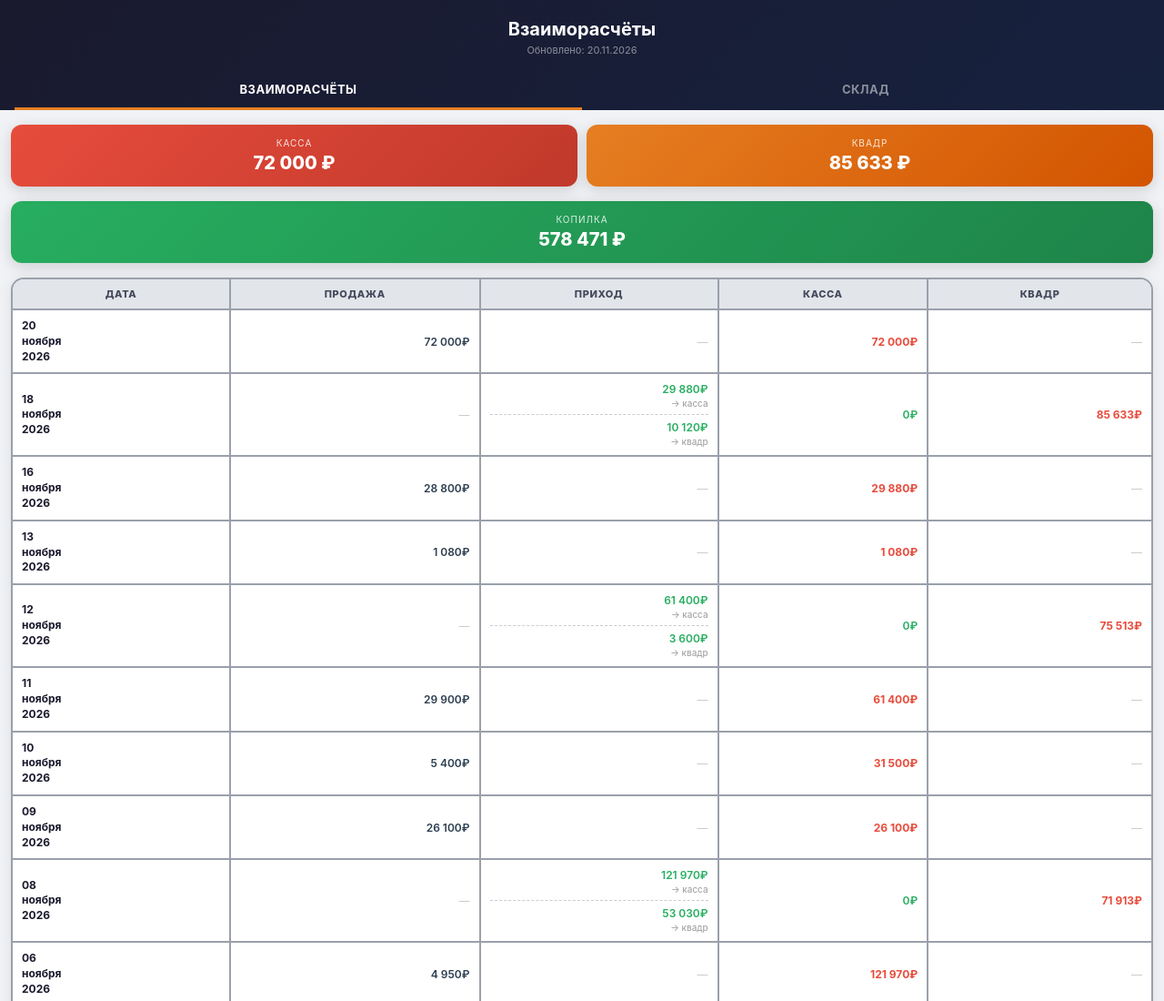
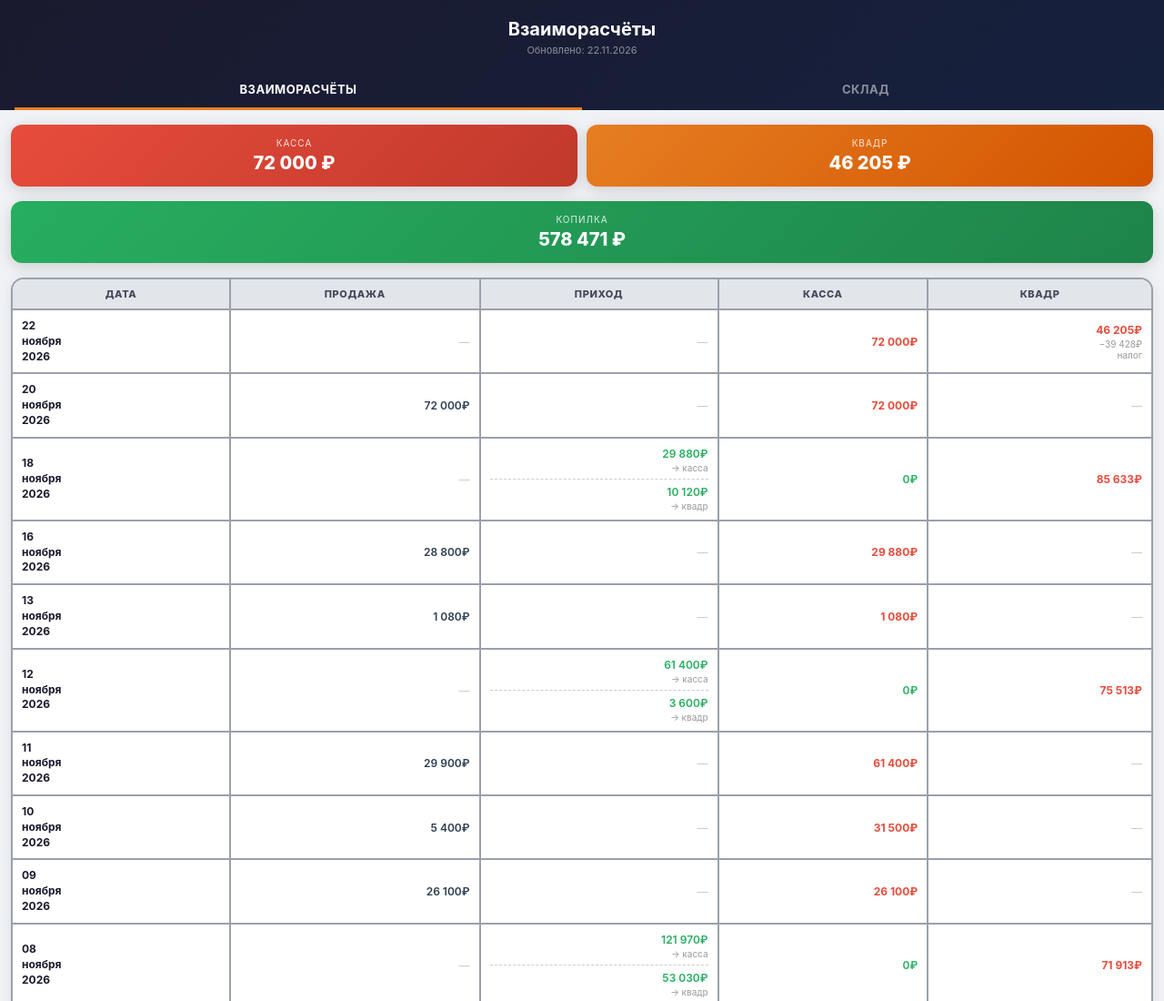
Before and after one commit to djovanijr-collab/uchet, a plain HTML site: page index.html in a window 1280 px wide. Shown: the top 1100 px of the page at 91% size. Drawn offline with Linux system fonts and the light colour scheme.

Commit message:
22.11.2026: налог -39 428 с Квадр

```diff
--- a/index.html
+++ b/index.html
@@ -60,7 +60,7 @@
 <body>
 <header>
   <h1>Взаиморасчёты</h1>
-  <p>Обновлено: 20.11.2026</p>
+  <p>Обновлено: 22.11.2026</p>
   <div class="tabs">
     <div class="tab active" id="tab-uchet" onclick="showPage('uchet')">Взаиморасчёты</div>
     <div class="tab" id="tab-sklad" onclick="showPage('sklad')">Склад</div>
@@ -70,7 +70,7 @@
 <div class="page active" id="page-uchet">
   <div class="cards">
     <div class="card debt"><div class="label">Касса</div><div class="amount">72 000 ₽</div></div>
-    <div class="card tel"><div class="label">Квадр</div><div class="amount">85 633 ₽</div></div>
+    <div class="card tel"><div class="label">Квадр</div><div class="amount">46 205 ₽</div></div>
   </div>
   <div class="cards-extra">
     <div class="card extra"><div class="label">Копилка</div><div class="amount">578 471 ₽</div></div>
@@ -79,6 +79,7 @@
     <table>
       <thead><tr><th>Дата</th><th>Продажа</th><th>Приход</th><th>Касса</th><th>Квадр</th></tr></thead>
       <tbody>
+<tr><td>22<br>ноября<br>2026</td><td><span class="muted">—</span></td><td><div><span class="muted">—</span></div></td><td><div><span class="red">72 000₽</span></div></td><td><div><span class="red">46 205₽</span><span class="sub-note">−39 428₽<br>налог</span></div></td></tr>
 <tr><td>20<br>ноября<br>2026</td><td><span class="sale">72 000₽</span></td><td><div><span class="muted">—</span></div></td><td><div><span class="red">72 000₽</span></div></td><td><div><span class="muted">—</span></div></td></tr>
 <tr><td>18<br>ноября<br>2026</td><td><span class="muted">—</span></td><td><div><span class="green">29 880₽</span><span class="sub-note">→ касса</span></div><div class="sub-line"><span class="green">10 120₽</span><span class="sub-note">→ квадр</span></div></td><td><div><span class="green">0₽</span></div></td><td><div><span class="red">85 633₽</span></div></td></tr>
 <tr><td>16<br>ноября<br>2026</td><td><span class="sale">28 800₽</span></td><td><div><span class="muted">—</span></div></td><td><div><span class="red">29 880₽</span></div></td><td><div><span class="muted">—</span></div></td></tr>
```
